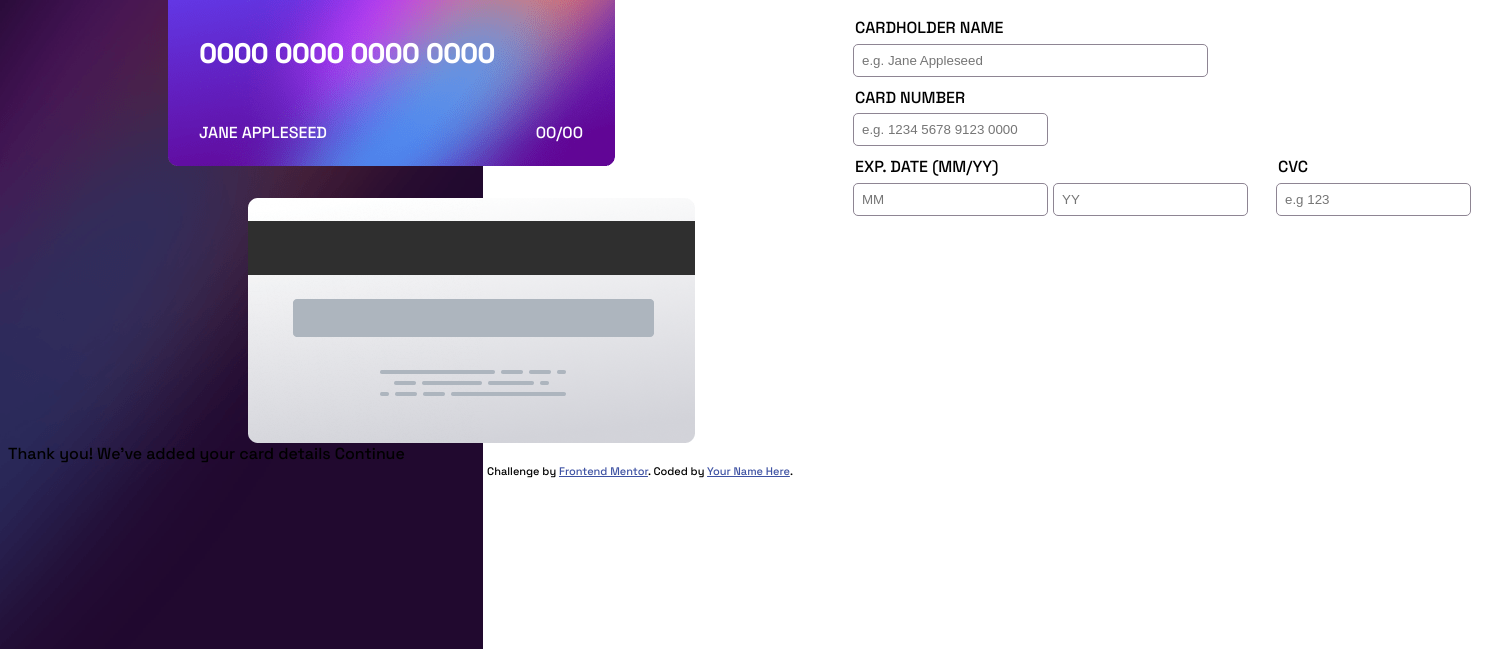
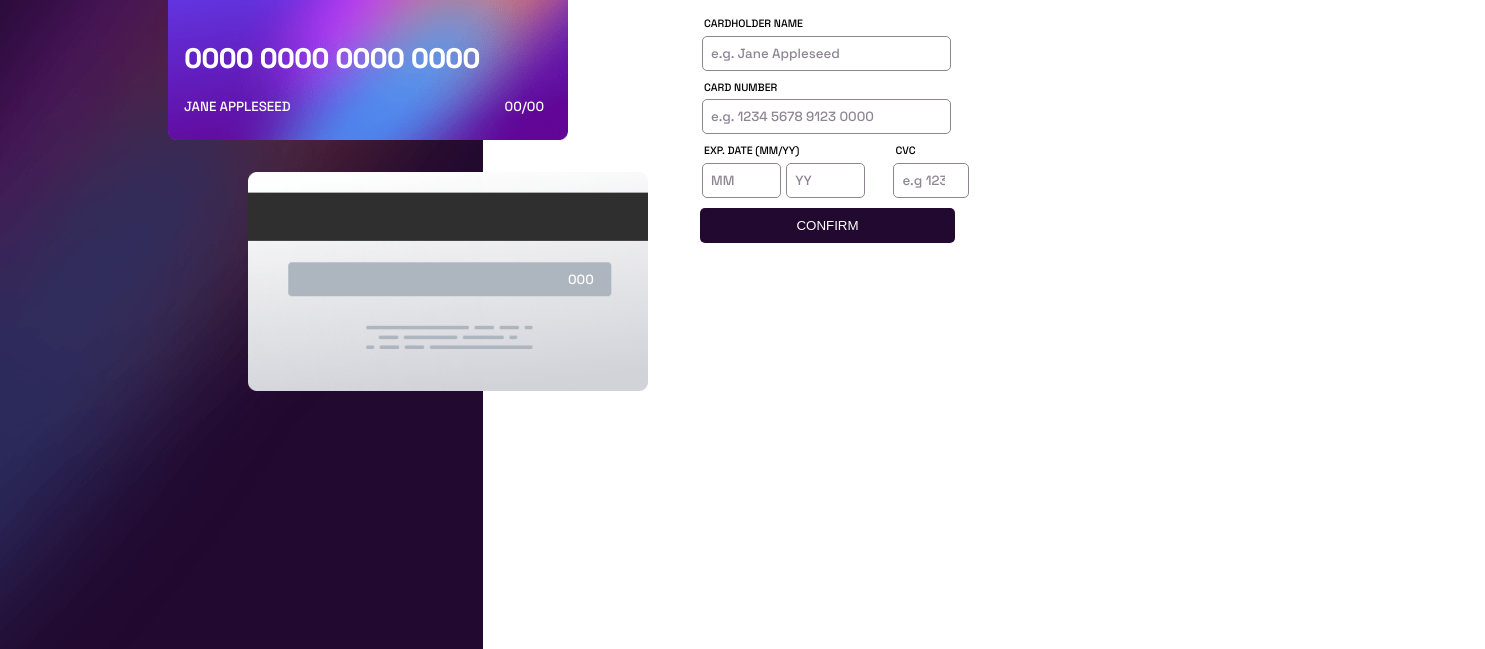
Before and after one commit to julio-nt/Interactive-Card, a plain HTML site: page index.html in a window 1280 px wide. Shown: the part 151-800 px from the top of the page, 1485 px wide, since content can reach past the window. Drawn offline with Linux system fonts and the light colour scheme.

Commit message:
design terminado

```diff
--- a/index.html
+++ b/index.html
@@ -12,7 +12,7 @@
 			href="./images/favicon-32x32.png"
 		/>
 
-		<title>Frontend Mentor | Interactive card details form</title>
+		<title>Interactive card details form</title>
 		<link rel="stylesheet" href="./style.css" />
 		<!-- Feel free to remove these styles or customise in your own stylesheet 👍 -->
 		<style>
@@ -55,6 +55,7 @@
 						alt="Fundo do cartão"
 						class="img-cartao"
 					/>
+					<p class="cvc-cartao">000</p>
 				</div>
 			</div>
 
@@ -66,7 +67,7 @@
 							type="text"
 							id="nome-form"
 							placeholder="e.g. Jane Appleseed"
-							size="40"
+							size="30"
 						/>
 					</fieldset>
 					<fieldset>
@@ -75,7 +76,7 @@
 							type="number"
 							id="numero-cartao-form"
 							placeholder="e.g. 1234 5678 9123 0000"
-							size="40"
+							size="30"
 						/>
 					</fieldset>
 					<div class="validade-cvc-form">
@@ -104,21 +105,13 @@
 							/>
 						</fieldset>
 					</div>
+					<button id="btn-confirm" type="submit">CONFIRM</button>
 				</form>
 			</div>
 		</main>
 
 		<!-- Completed state start -->
 
-		Thank you! We've added your card details Continue
-
-		<div class="attribution">
-			Challenge by
-			<a
-				href="https://www.frontendmentor.io?ref=challenge"
-				target="_blank"
-				>Frontend Mentor</a
-			>. Coded by <a href="#">Your Name Here</a>.
-		</div>
+		<!-- Thank you! We've added your card details Continue -->
 	</body>
 </html>
--- a/style.css
+++ b/style.css
@@ -14,7 +14,7 @@ main {
 
 .left-side {
 	padding-left: 10em;
-	margin-right: -10em;
+	margin-right: -15em;
 }
 
 .cartao-frente {
@@ -23,39 +23,62 @@ main {
 	margin-top: 4em;
 	padding-bottom: 2em;
 	color: white;
+	width: 60%;
+}
+
+.img-cartao {
+	width: 25em;
 }
 
 .info-cartao-frente {
 	position: relative;
-	left: -26em;
+	left: -24em;
 	top: 1em;
-}
-
-.info-escrita-cartao {
-	margin-top: 3em;
 }
 
 #numero-cartao {
 	font-size: 20pt;
+	margin-top: 2em;
 }
 
 .nome-validade-cartao {
 	display: flex;
 	flex-direction: row;
 	justify-content: space-between;
-	width: 24em;
+	width: 27em;
+	margin-top: -2em;
+	font-size: 10pt;
 }
 
 .cartao-fundo {
 	display: flex;
 	position: relative;
 	margin-left: 5em;
+	width: 60%;
+}
+
+.cvc-cartao {
+	position: relative;
+	top: 6em;
+	margin-top: 19px;
+	left: -6em;
+	color: white;
+	height: 25px;
+	font-size: 10pt;
 }
 
 .right-side {
 	display: flex;
 	margin-top: 10em;
 	width: 50em;
+}
+
+form {
+	width: 300px;
+}
+
+form legend {
+	font-size: 8pt;
 }
 
 fieldset {
@@ -66,6 +89,12 @@ input {
 	padding: 8px;
 	border-radius: 5px;
 	border: solid hsl(279, 6%, 55%) 1px;
+	font-family: 'Space Grotesk';
+	width: 85%;
+}
+
+input::placeholder {
+	color: hsl(279, 6%, 55%);
 }
 
 /* input::-webkit-outer-spin-button,
@@ -75,7 +104,7 @@ input::-webkit-inner-spin-button {
 } */
 
 input[type='number'] {
-	-moz-appearance: textfield;
+	appearance: textfield;
 }
 
 .validade-form {
@@ -88,3 +117,21 @@ input[type='number'] {
 	display: flex;
 	flex-direction: row;
 }
+
+#cvc-form {
+	width: 72%;
+}
+
+button {
+	width: 85%;
+	margin-left: 4%;
+	padding: 10px;
+	background-color: hsl(278, 68%, 11%);
+	color: white;
+	border: none;
+	border-radius: 5px;
+}
+
+button:hover {
+	background-color: hsl(277, 53%, 31%);
+}
```
Also changed, not shown: script.js (added).
